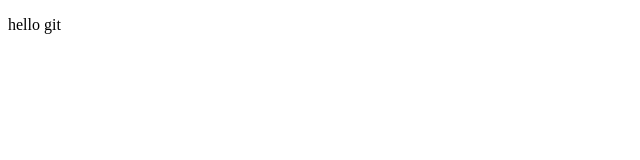
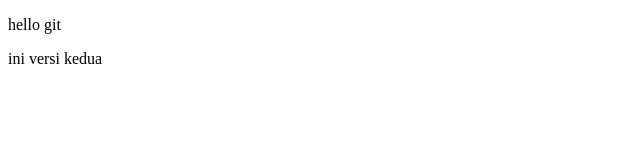
Before and after one commit to ilhampraditya/helo-git, a plain HTML site: page index.html in a window 1280 px wide. Shown: the full height of the page, 0-640 px from the left. Drawn offline with Linux system fonts and the light colour scheme.

Commit message:
feature: add versioning

```diff
--- a/index.html
+++ b/index.html
@@ -7,5 +7,6 @@
 </head>
 <body>
     <p>hello git</p>
+    <p>ini versi kedua </p>
 </body>
 </html>
```
